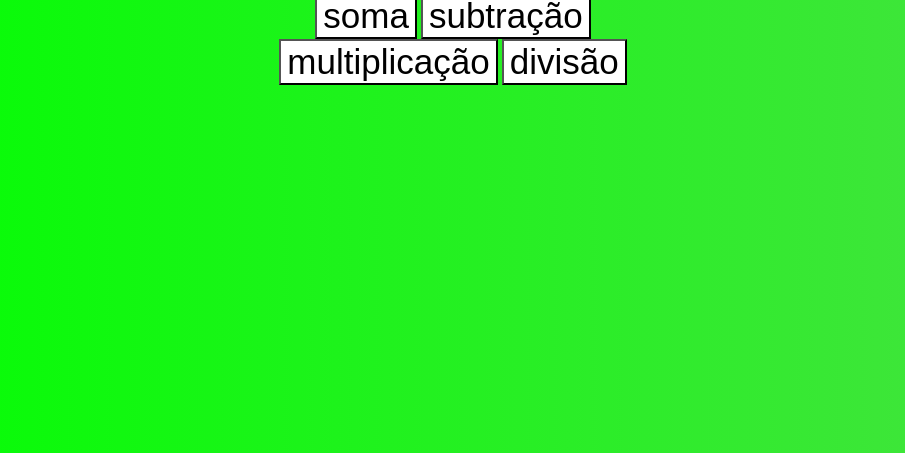
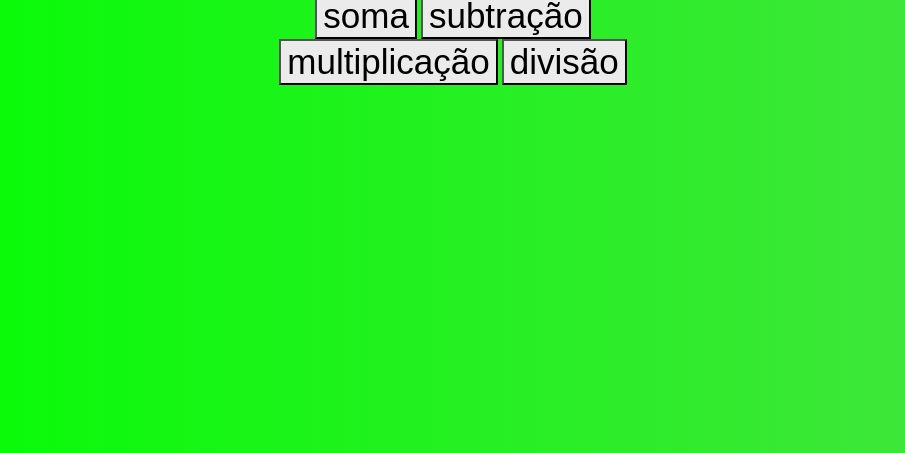
Before and after one commit to DanielKloh/HTML, a plain HTML site: page Calculadora.html in a window 1280 px wide. Shown: the part 347-800 px from the top of the page, without its empty margins (187-1092 px from the left). Drawn offline with Linux system fonts and the light colour scheme.

Commit message:
Update Calculadora.html

```diff
--- a/Calculadora.html
+++ b/Calculadora.html
@@ -22,7 +22,7 @@
             rgb(71, 226, 66) 100%);
         }
         .corBotao{
-            background: white;
+            background: rgb(236, 235, 235);
         }
     </style>
 
```
